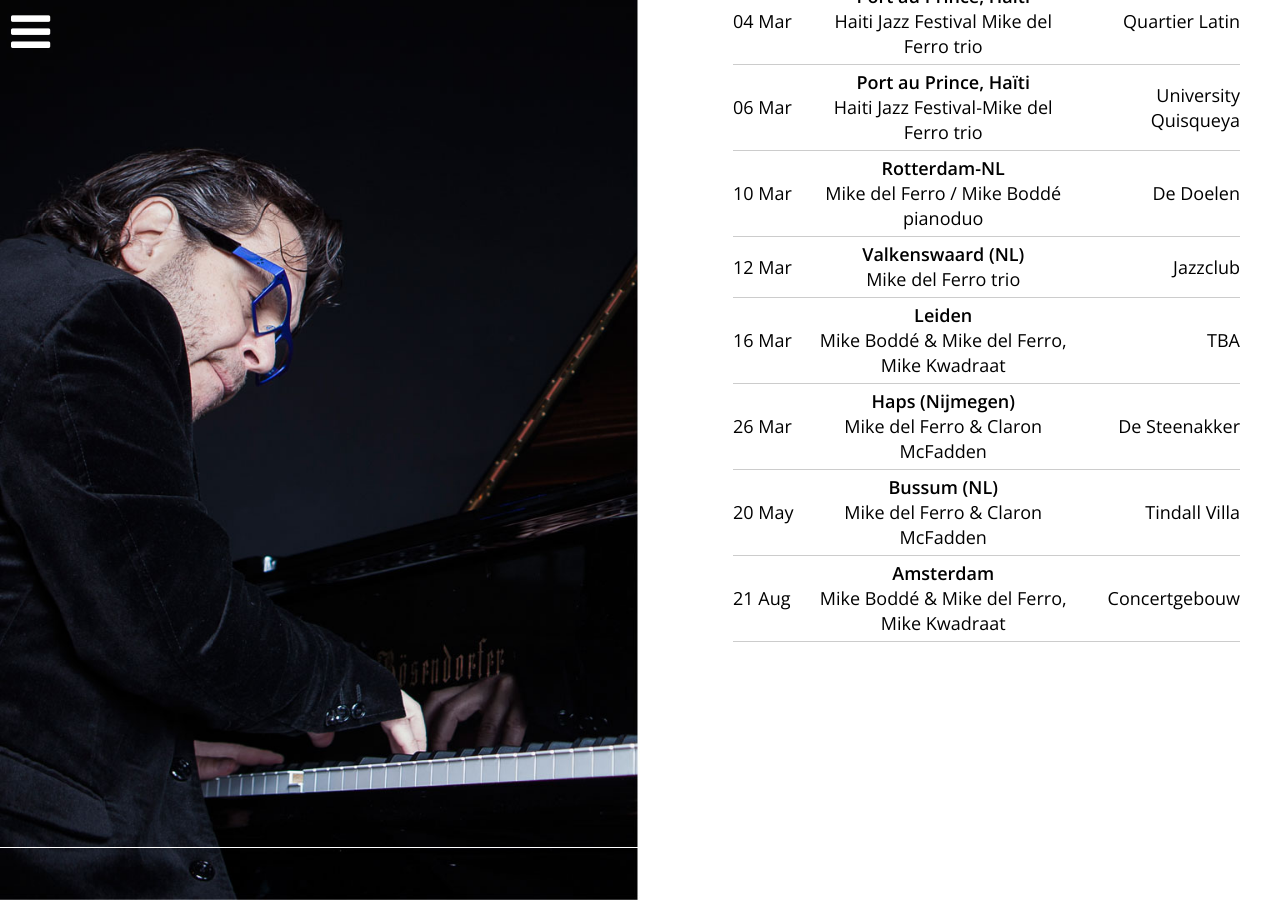
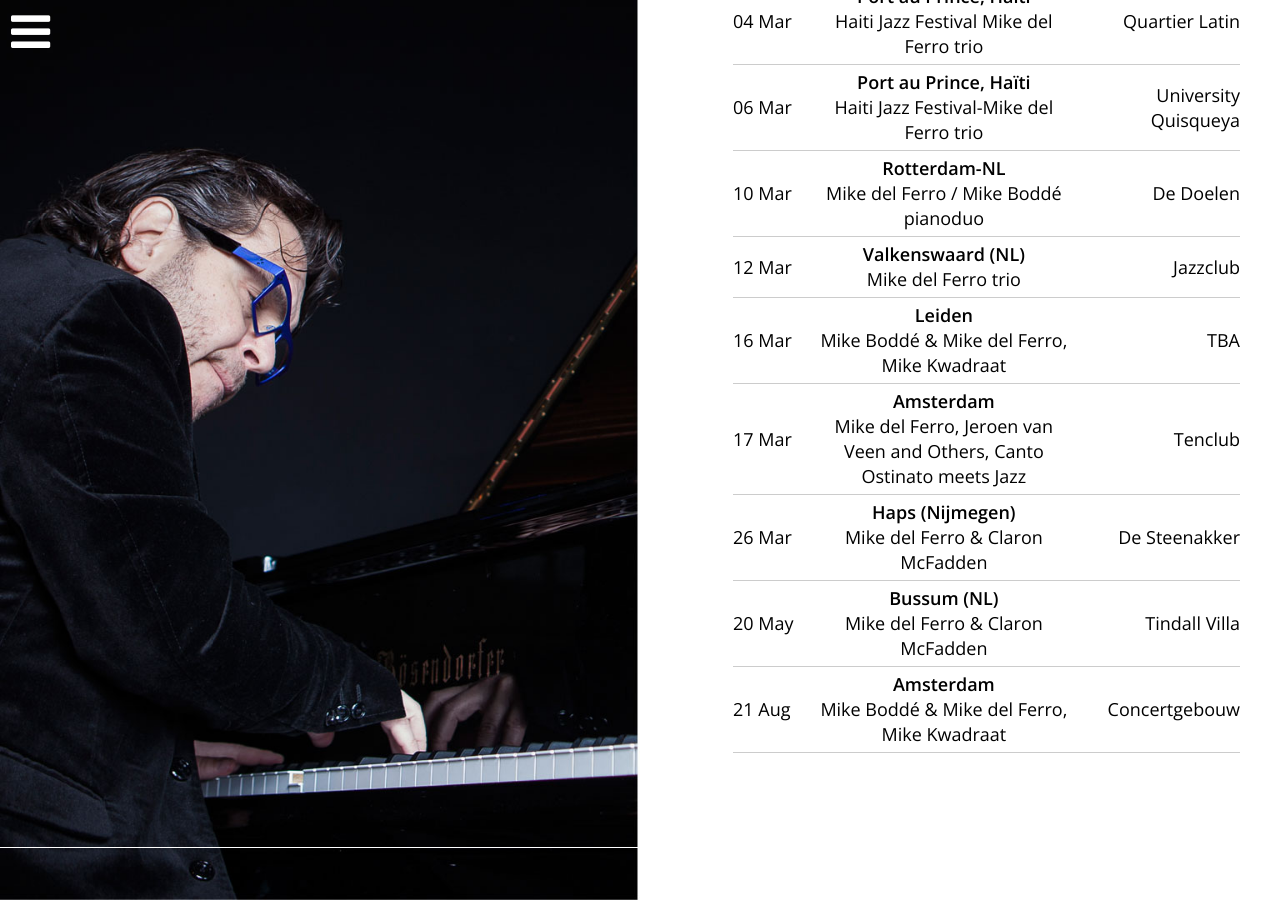
Before and after one commit to mikedelferro/website, a Jekyll site: the page built from agenda.html, in a window 1280 px wide and 900 px high, scrolled down 1014 px. Built offline with Jekyll 4.4.1, drawn with Linux system fonts in a browser that asks for light colours; nearby versions of some CDN libraries.

Commit message:
Updated '_config.yml' via CloudCannon

```diff
--- a/_config.yml
+++ b/_config.yml
@@ -89,3 +89,8 @@ gigs:
     location: TBA
     venue: Leiden
     url: 'http://rgbfest.nl/#home'
+  - title: 'Mike del Ferro, Jeroen van Veen and Others, Canto Ostinato meets Jazz'
+    date: 2017-03-17 20:00:00
+    location: Tenclub
+    venue: Amsterdam
+    url: 'https://www.facebook.com/onbehalfoftenclub/?fref=ts'
```
